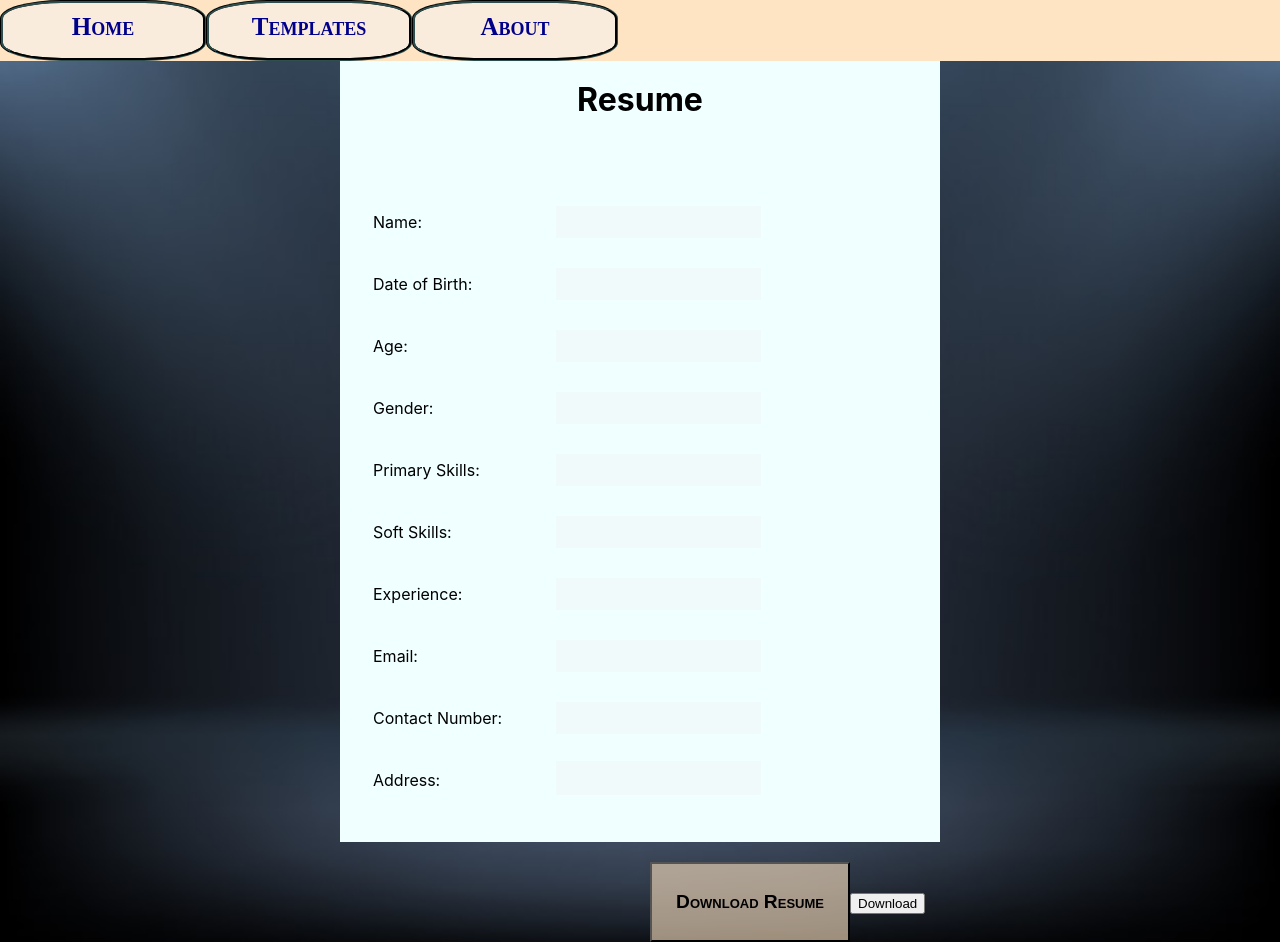
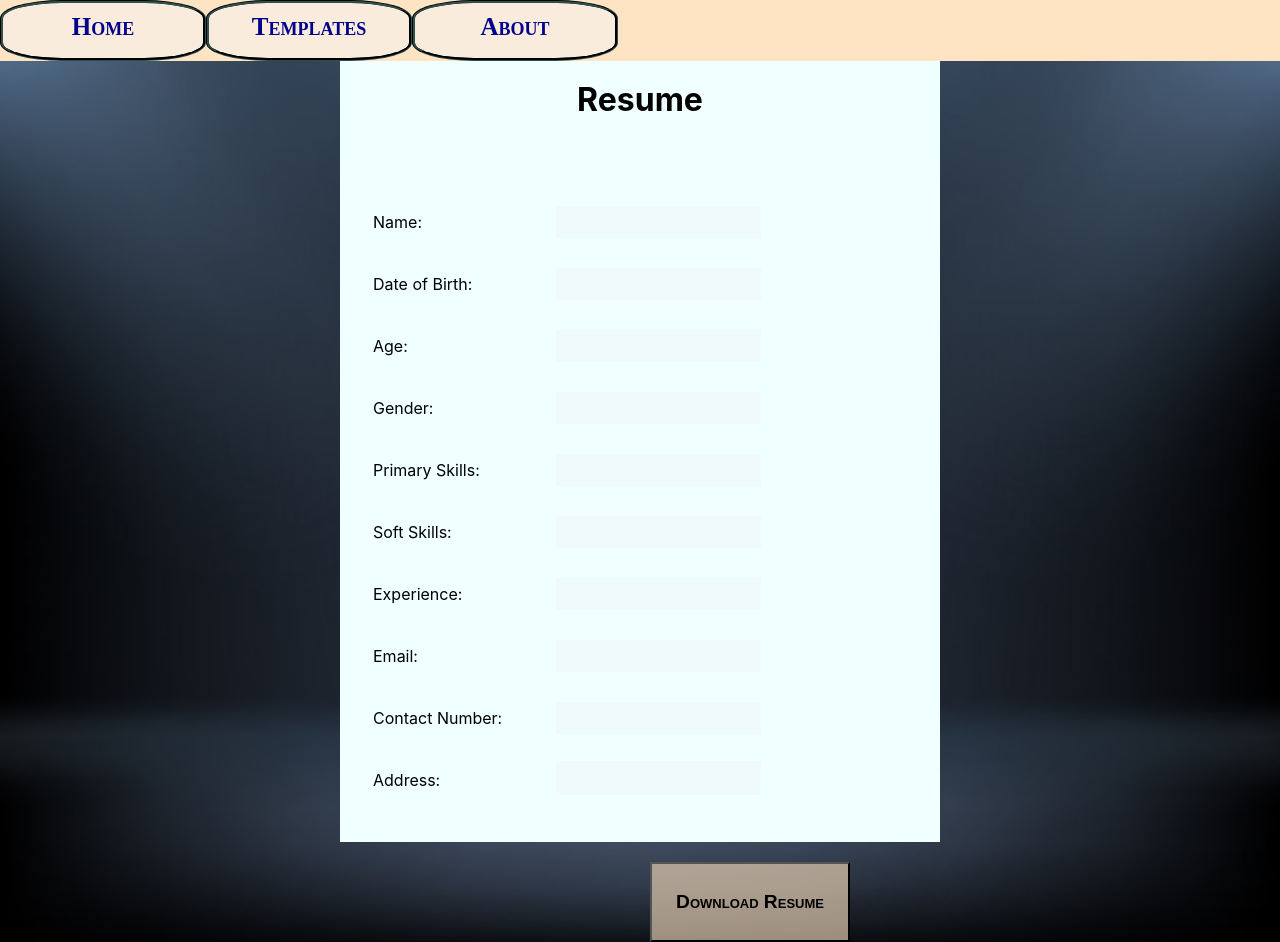
Before and after one commit to andrewjoemon/resume-ui, a React (Create React App) app: page /Template in a window 1280 px wide. Built offline with nearby package versions, Linux system fonts and the light colour scheme.

Commit message:
some changes

```diff
--- a/src/Components/Template/Template.jsx
+++ b/src/Components/Template/Template.jsx
@@ -131,7 +131,6 @@ function Template({inputs}) {
 
     </div>
     <button className='btn23' onClick={print1}> Download Resume</button>
-    <button primary onClick={download}>Download</button>
     </div>
   )
 }
```
